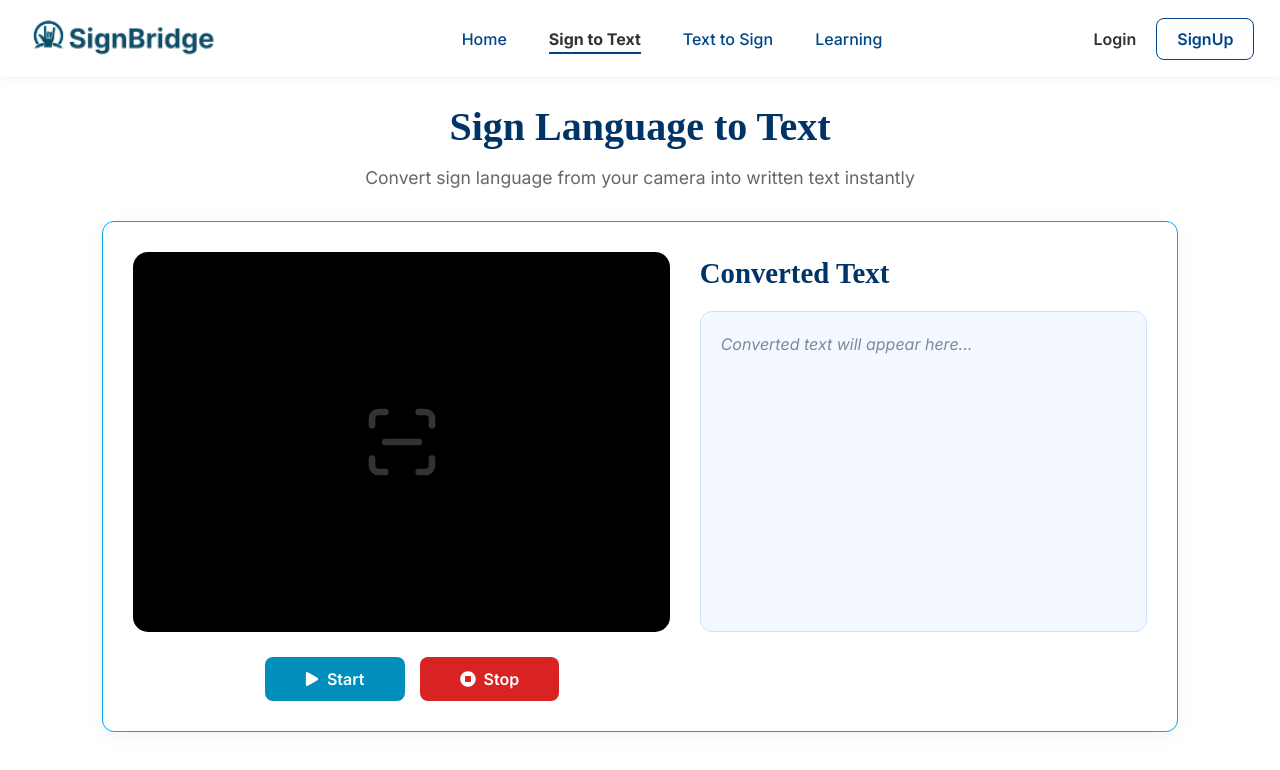
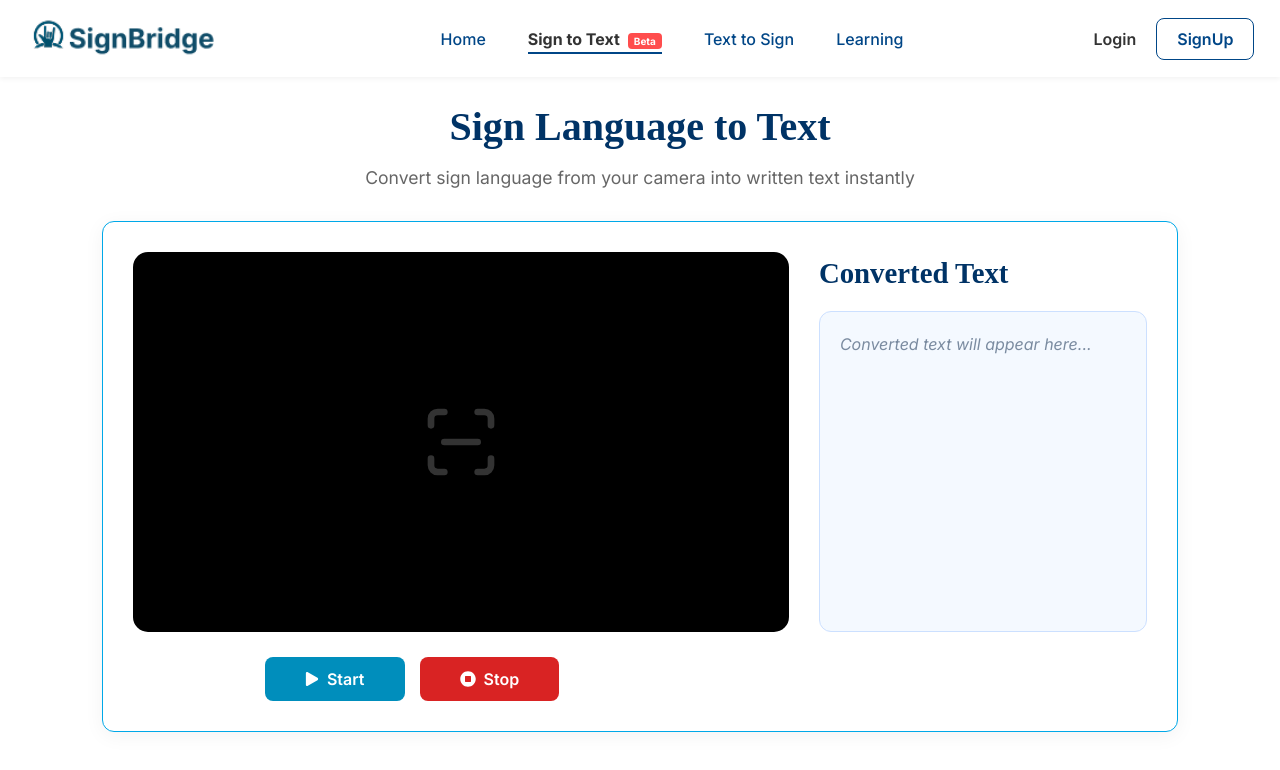
Before and after one commit to EbrahimAhmedDev/SignBridge, a React (Vite) app: page /sign-to-text in a window 1280 px wide. Shown: the top 770 px of the page. Built offline with nearby package versions, Linux system fonts and the light colour scheme; a web font is replaced by a local one.

Commit message:
update ui and update fram rate for recording video

```diff
--- a/src/components/navbar/Navbar.jsx
+++ b/src/components/navbar/Navbar.jsx
@@ -39,6 +39,7 @@ const Navbar = () => {
         <li>
           <NavLink to="/sign-to-text" onClick={() => setIsOpen(false)}>
             Sign to Text
+            <span className={style.beta}>Beta</span>
           </NavLink>
         </li>
         <li>
--- a/src/components/navbar/navbar.module.css
+++ b/src/components/navbar/navbar.module.css
@@ -20,6 +20,16 @@
   font-weight: 500;
   color: #004687;
   transition: 0.3s;
+}
+
+.beta {
+  background-color: #ff4d4d;
+  color: white;
+  font-size: 10px;
+  font-weight: bold;
+  padding: 2px 6px;
+  border-radius: 4px;
+  margin-left: 8px;
 }
 
 .navLinks a:global(.active) {
--- a/src/pages/signToText/SignToText.jsx
+++ b/src/pages/signToText/SignToText.jsx
@@ -7,7 +7,6 @@ import style from "./signToText.module.css";
 const TARGET_CAPTURE_FPS = 30;
 const CAPTURE_INTERVAL_MS = Math.floor(1000 / TARGET_CAPTURE_FPS);
 const MIN_PROCESS_FRAMES = 5;
-const MAX_FRAMES = 180;
 
 const SignToText = () => {
   const videoRef = useRef(null);
@@ -61,10 +60,6 @@ const SignToText = () => {
 
     context.drawImage(video, 0, 0, canvas.width, canvas.height);
     framesRef.current.push(canvas.toDataURL("image/jpeg", 0.7));
-
-    if (framesRef.current.length > MAX_FRAMES) {
-      framesRef.current.shift();
-    }
   };
 
   const handleStart = async () => {
--- a/src/pages/signToText/signToText.module.css
+++ b/src/pages/signToText/signToText.module.css
@@ -41,7 +41,7 @@
 }
 
 .cameraColumn {
-  flex: 1.2;
+  flex: 2;
   display: flex;
   flex-direction: column;
 }
```
